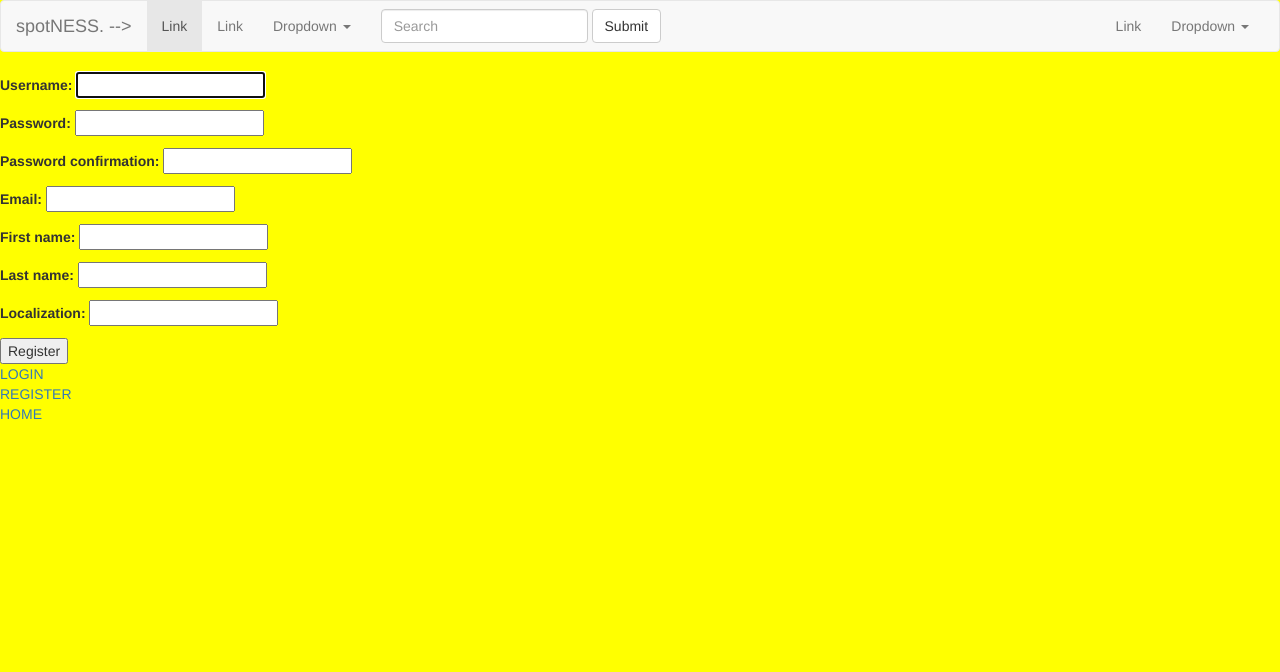
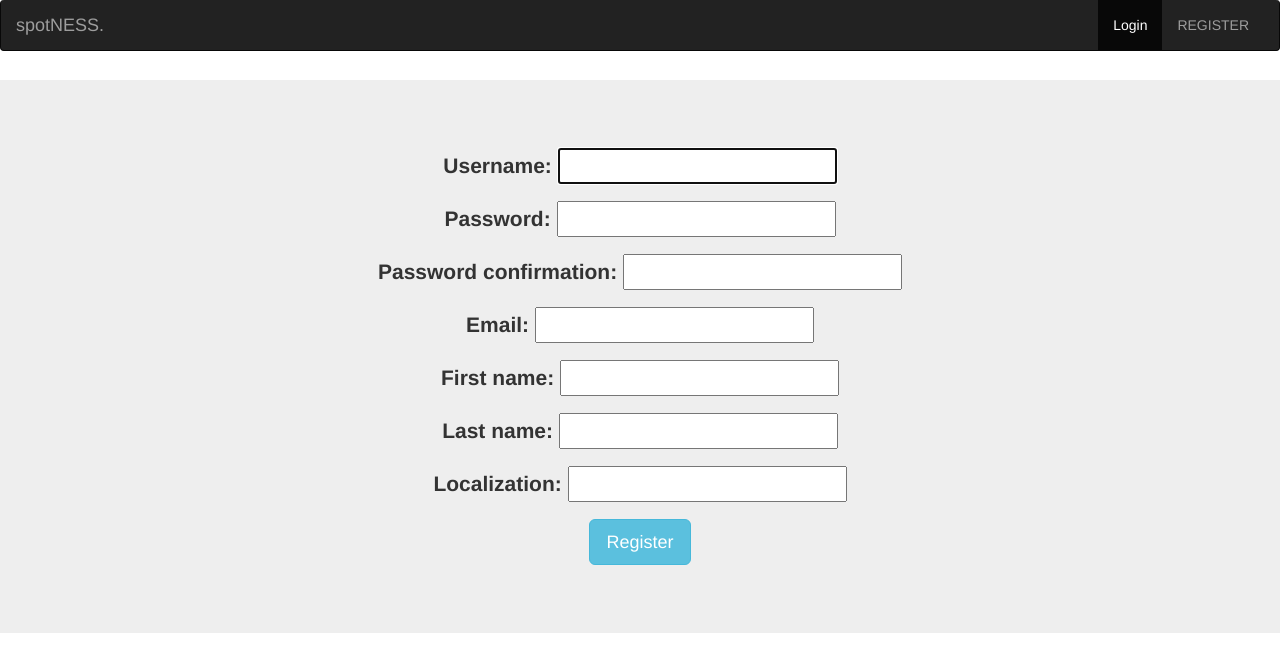
Before and after one commit to wolowczyk/SpotNESS, a Django app: page /registration/ in a window 1280 px wide. Shown: the top 672 px of the page. Run offline with Django 3.2, Linux system fonts and the light colour scheme; some libraries are stand-ins or nearby versions.

Commit message:
front on main page + login + registration

```diff
--- a/spotNESS/point/templates/point/point_form.html
+++ b/spotNESS/point/templates/point/point_form.html
@@ -3,8 +3,7 @@
 
 {% block content %}
     <script src='{% static "/point/point_form.js" %}'></script>
-    <h2>Add your point:</h2>
-    <p><i>Find your fav spot and click right, to add a marker! Then add some details and save :)</i></p>
+    <div class="instruction center_div"><h3><i>Find your fav spot and click right, to add a marker! Then add some details and save :)</i></h3></div>
     <div id="map"><script src="https://maps.googleapis.com/maps/api/js?key=AIzaSyC6eGGBJC4jj6M2HsMej1kTKgnB3Sd5k48&callback=initMap">
     </script></div>
     <form action="" method="POST" enctype="multipart/form-data"> {% csrf_token %}
--- a/spotNESS/user/static/user/base.css
+++ b/spotNESS/user/static/user/base.css
@@ -1,8 +1,38 @@
 #map {
-    height: 400px;
+    height: 500px;
     width: 100%;
 }
 
-body {
-    background-color: yellow;
+.sticky {
+  position: fixed;
+  width: 100%;
+  left: 0;
+  top: 0;
+  z-index: 100;
+  border-top: 0;
 }
+
+.jumbotron {
+    margin-top: 80px;
+}
+
+.center_div {
+    margin: auto;
+    width:50%;
+    text-align: center;
+}
+
+.form_form {
+    padding: 20px;
+}
+
+.instruction {
+    margin-top: 50px;
+    width: 100%;
+    padding: 10px;
+    text-align: centre;
+}
+
+.submit{
+    border: 1px solid white;
+}
--- a/spotNESS/user/templates/user/base.html
+++ b/spotNESS/user/templates/user/base.html
@@ -4,13 +4,12 @@
 <title>Spotness</title>
 <meta charset="UTF-8">
 <script src="/static/user/base.js"></script>
-<link rel="stylesheet" href="https://maxcdn.bootstrapcdn.com/bootstrap/3.3.7/css/bootstrap.min.css"
-      integrity="sha384-BVYiiSIFeK1dGmJRAkycuHAHRg32OmUcww7on3RYdg4Va+PmSTsz/K68vbdEjh4u"
-      crossorigin="anonymous">
+<link href="https://maxcdn.bootstrapcdn.com/bootswatch/3.3.7/united/bootstrap.min.css" rel="stylesheet" integrity="sha384-pVJelSCJ58Og1XDc2E95RVYHZDPb9AVyXsI8NoVpB2xmtxoZKJePbMfE4mlXw7BJ" crossorigin="anonymous">
 <link rel="stylesheet" type="text/css" href="/static/user/base.css">
 </head>
+<body>
 
-<nav class="navbar navbar-default">
+  <nav class="navbar navbar-inverse sticky">
   <div class="container-fluid">
     <!-- Brand and toggle get grouped for better mobile display -->
     <div class="navbar-header">
@@ -20,63 +19,35 @@
         <span class="icon-bar"></span>
         <span class="icon-bar"></span>
       </button>
-      <a class="navbar-brand" href="#">spotNESS. --></a>
+      <a class="navbar-brand" href="/spotness/">spotNESS.</a>
     </div>
 
     <!-- Collect the nav links, forms, and other content for toggling -->
     <div class="collapse navbar-collapse" id="bs-example-navbar-collapse-1">
+      <ul class="nav navbar-nav navbar-right">
+        {% if request.user.is_authenticated %}
+        <li class="active"><a href="/logout">Logout {{ request.user.username }}<span class="sr-only">(current)</span></a></li>
+        {% else %}
+        <li class="active"><a href="/login">Login <span class="sr-only">(current)</span></a></li>
+        <li><a href="/registration/">REGISTER</a></li>
+        {% endif %}
+      </ul>
+      <!--<form class="navbar-form navbar-left">-->
+        <!--<div class="form-group">-->
+          <!--<input type="text" class="form-control" placeholder="Search">-->
+        <!--</div>-->
+        <!--<button type="submit" class="btn btn-info submit">Submit</button>-->
+      <!--</form>-->
       <ul class="nav navbar-nav">
-        <li class="active"><a href="#">Link <span class="sr-only">(current)</span></a></li>
-        <li><a href="#">Link</a></li>
-        <li class="dropdown">
-          <a href="#" class="dropdown-toggle" data-toggle="dropdown" role="button" aria-haspopup="true" aria-expanded="false">Dropdown <span class="caret"></span></a>
-          <ul class="dropdown-menu">
-            <li><a href="#">Action</a></li>
-            <li><a href="#">Another action</a></li>
-            <li><a href="#">Something else here</a></li>
-            <li role="separator" class="divider"></li>
-            <li><a href="#">Separated link</a></li>
-            <li role="separator" class="divider"></li>
-            <li><a href="#">One more separated link</a></li>
-          </ul>
-        </li>
-      </ul>
-      <form class="navbar-form navbar-left">
-        <div class="form-group">
-          <input type="text" class="form-control" placeholder="Search">
-        </div>
-        <button type="submit" class="btn btn-default">Submit</button>
-      </form>
-      <ul class="nav navbar-nav navbar-right">
-        <li><a href="#">Link</a></li>
-        <li class="dropdown">
-          <a href="#" class="dropdown-toggle" data-toggle="dropdown" role="button" aria-haspopup="true" aria-expanded="false">Dropdown <span class="caret"></span></a>
-          <ul class="dropdown-menu">
-            <li><a href="#">Action</a></li>
-            <li><a href="#">Another action</a></li>
-            <li><a href="#">Something else here</a></li>
-            <li role="separator" class="divider"></li>
-            <li><a href="#">Separated link</a></li>
-          </ul>
-        </li>
-      </ul>
+        {% if user.is_authenticated %}
+        <li><a href="/add_point">ADD YOUR POINT</a></li>
+        {% endif %}
     </div><!-- /.navbar-collapse -->
   </div><!-- /.container-fluid -->
 </nav>
 
-<body>
   {% block content %}
 
   {% endblock %}
   </body>
-<footer>
- {% if request.user.is_authenticated %}
-        <a href="/logout">LOGOUT {{ request.user.username }}</a><br />
-        <a href="/add_point/">ADD YOUR POINT</a><br />
-    {% else %}
-        <a href="/login">LOGIN</a><br />
-        <a href="/registration/">REGISTER</a><br />
-    {% endif %}
-    <a href ="/spotness/">HOME</a>
-</footer>
 </html>
--- a/spotNESS/user/templates/user/user_form.html
+++ b/spotNESS/user/templates/user/user_form.html
@@ -1,8 +1,10 @@
 {% extends 'user/base.html' %}
 
 {% block content%}
-    <form action="" method="POST">{% csrf_token %}
+<div class="jumbotron"><div class="container center_div">
+    <form class ="form_form" action="" method="POST">{% csrf_token %}
     {{ form.as_p }}
-    <input type="submit" value="Register"/>
+    <input type="submit" class="btn btn-info btn-lg" value="Register"/>
     </form>
+</div></div>
 {% endblock %}
```
Also changed, not shown: spotNESS/user/templates/user/login_user.html (+6 -2 lines), spotNESS/user/templates/user/spotness.html (+10 -4 lines).
